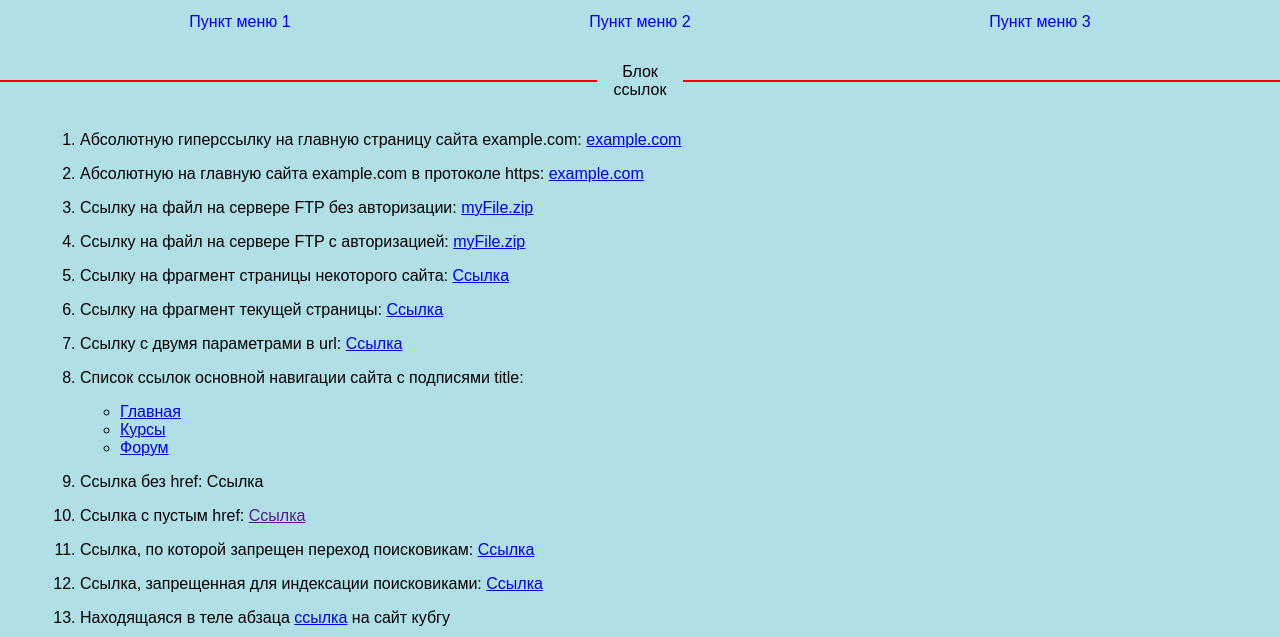
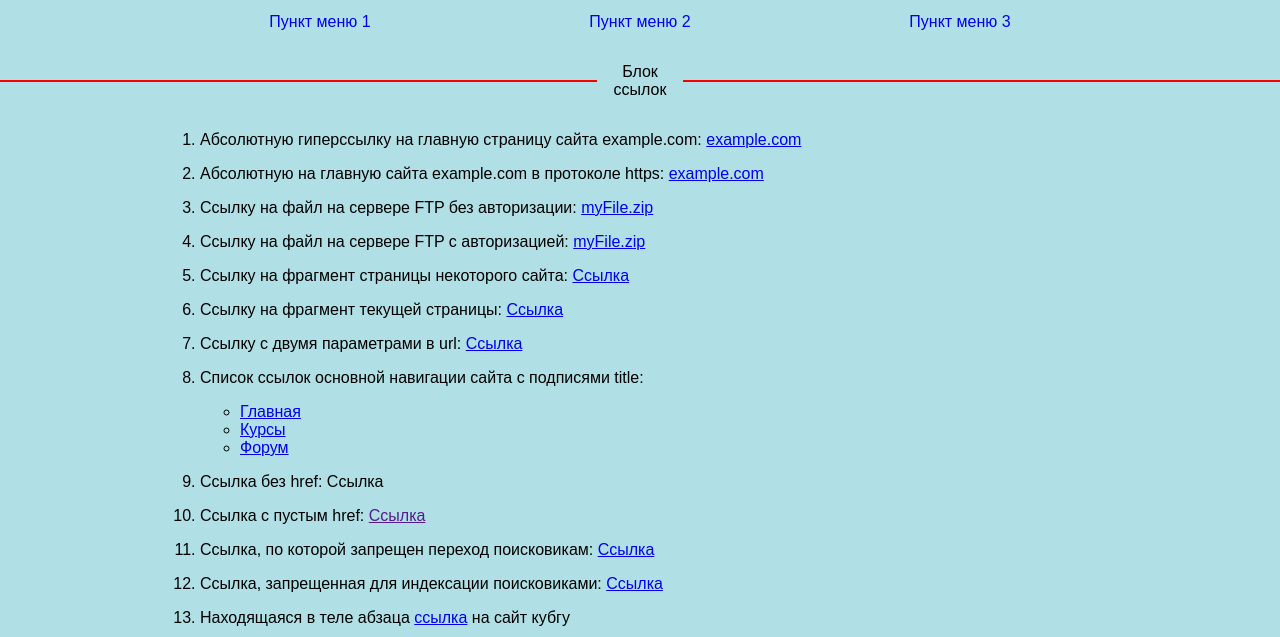
Before and after one commit to 1nfl1ght/vinogradov, a plain HTML site: page lab2/level2/level3/index.html in a window 1280 px wide. Shown: the part 225-862 px from the top of the page. Drawn offline with Linux system fonts and the light colour scheme.

Commit message:
Update style.css

```diff
--- a/lab2/level2/level3/style.css
+++ b/lab2/level2/level3/style.css
@@ -9,7 +9,7 @@ nav a {
 }
 
 .container {
-    width: 1200px;
+    width: 960px;
     margin: 0px auto;
 }
 
```
